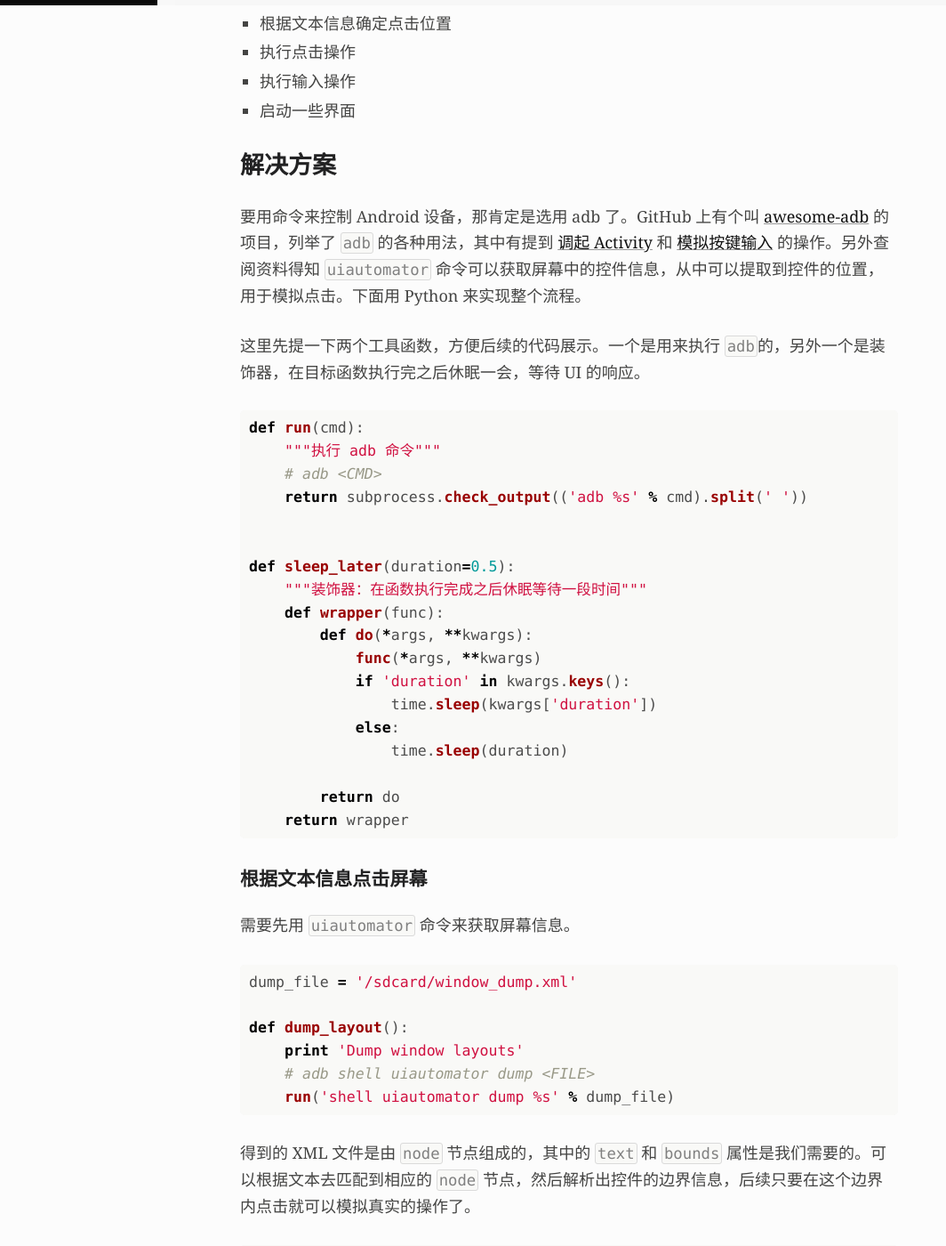
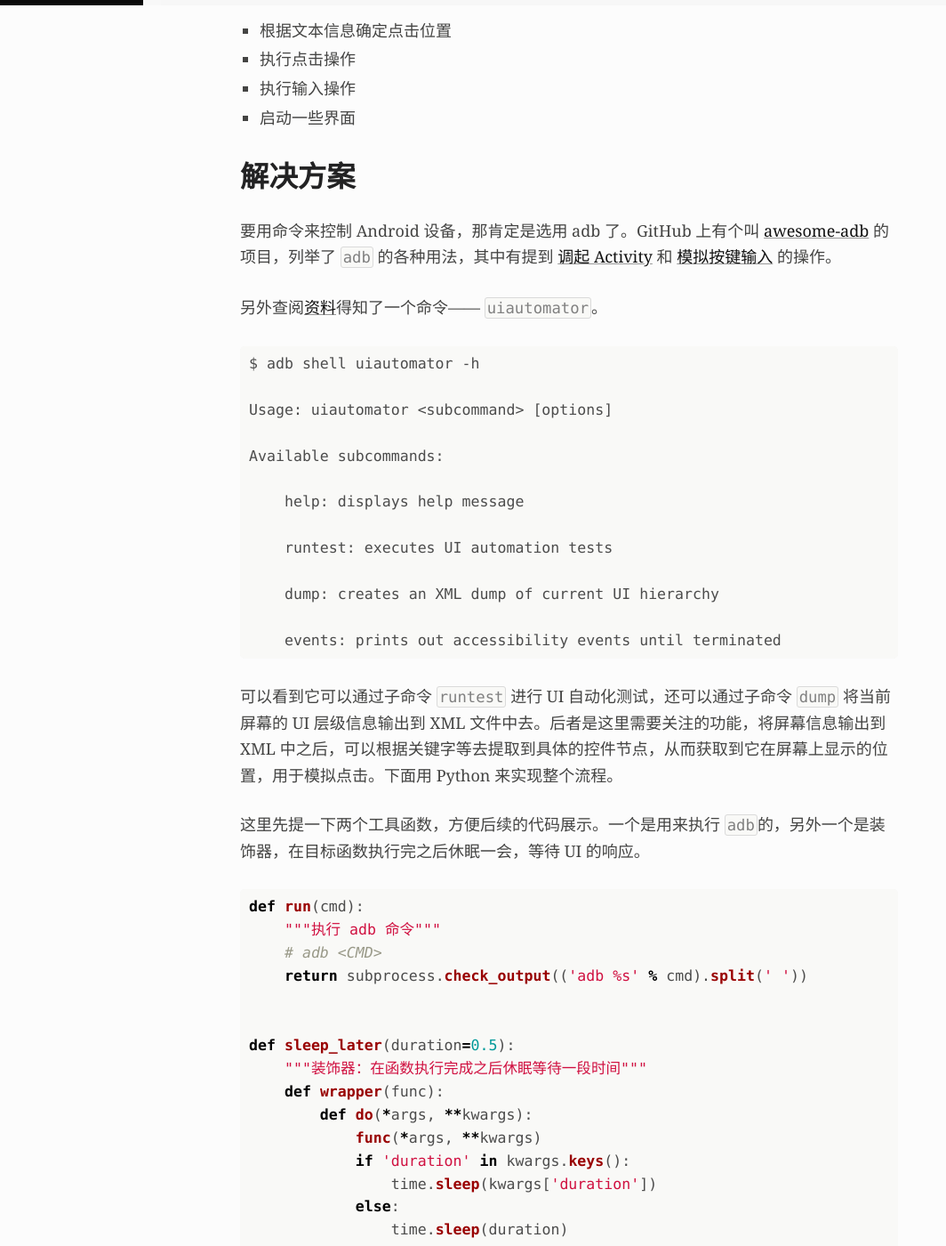
Before and after one commit to bruce3x/bruce3x.github.io, a Jekyll site: the page built from _posts/2016-12-05-use-uiautomator-in-android.md, in a window 1280 px wide and 1400 px high, scrolled down 840 px. Shown: the whole window at 89% size, without its empty margins (0-1064 px from the left). Built offline with Jekyll 4.4.1, drawn with Linux system fonts in a browser that asks for light colours; comment, search, counter and statistics services are not loaded; some of the changed text lies outside the part shown.

Commit message:
update article

````diff
--- a/_posts/2016-12-05-use-uiautomator-in-android.md
+++ b/_posts/2016-12-05-use-uiautomator-in-android.md
@@ -24,9 +24,29 @@ categories: Dev
 - 执行输入操作
 - 启动一些界面
 
-## 解决方案
+# 解决方案
 
-要用命令来控制 Android 设备，那肯定是选用 adb 了。GitHub 上有个叫 [awesome-adb](https://github.com/mzlogin/awesome-adb) 的项目，列举了 `adb` 的各种用法，其中有提到 [调起 Activity](https://github.com/mzlogin/awesome-adb#%E8%B0%83%E8%B5%B7-activity) 和 [模拟按键输入](https://github.com/mzlogin/awesome-adb#%E6%A8%A1%E6%8B%9F%E6%8C%89%E9%94%AE%E8%BE%93%E5%85%A5) 的操作。另外查阅资料得知 `uiautomator` 命令可以获取屏幕中的控件信息，从中可以提取到控件的位置，用于模拟点击。下面用 Python 来实现整个流程。
+要用命令来控制 Android 设备，那肯定是选用 adb 了。GitHub 上有个叫 [awesome-adb](https://github.com/mzlogin/awesome-adb) 的项目，列举了 `adb` 的各种用法，其中有提到 [调起 Activity](https://github.com/mzlogin/awesome-adb#%E8%B0%83%E8%B5%B7-activity) 和 [模拟按键输入](https://github.com/mzlogin/awesome-adb#%E6%A8%A1%E6%8B%9F%E6%8C%89%E9%94%AE%E8%BE%93%E5%85%A5) 的操作。
+
+另外查阅[资料](https://testerhome.com/topics/1047)得知了一个命令—— `uiautomator`。
+
+```
+$ adb shell uiautomator -h
+
+Usage: uiautomator <subcommand> [options]
+
+Available subcommands:
+
+    help: displays help message
+
+    runtest: executes UI automation tests
+
+    dump: creates an XML dump of current UI hierarchy
+
+    events: prints out accessibility events until terminated
+```
+
+可以看到它可以通过子命令 `runtest` 进行 UI 自动化测试，还可以通过子命令 `dump` 将当前屏幕的 UI 层级信息输出到 XML 文件中去。后者是这里需要关注的功能，将屏幕信息输出到 XML 中之后，可以根据关键字等去提取到具体的控件节点，从而获取到它在屏幕上显示的位置，用于模拟点击。下面用 Python 来实现整个流程。
 
 这里先提一下两个工具函数，方便后续的代码展示。一个是用来执行 `adb`的，另外一个是装饰器，在目标函数执行完之后休眠一会，等待 UI 的响应。
 
@@ -51,7 +71,7 @@ def sleep_later(duration=0.5):
     return wrapper
 ```
 
-### 根据文本信息点击屏幕
+## 根据文本信息点击屏幕
 
 需要先用 `uiautomator` 命令来获取屏幕信息。
 
@@ -114,7 +134,6 @@ def point_in_bounds(bounds):
     return (points[0] + points[2]) / 2, (points[1] + points[3]) / 2
 ```
 
-
 再用 `input` 命令，结合上面的几个函数，可以完成这个需求了。
 
 ```python
@@ -131,12 +150,11 @@ def click_with_keyword(keyword, dump=True, **kwargs):
     run('shell input tap %d %d' % point)
 ```
 
-### 模拟输入
+## 模拟输入
 
 这个比较简单，直接使用 `input text` 命令。另外还实现了模拟按返回键。
 
-``` python
-
+```python
 @sleep_later()
 def keyboard_input(text):
     # adb shell input text <string>
@@ -149,11 +167,11 @@ def keyboard_back():
     run('shell input keyevent 4')
 ```
 
-### 停止应用、清除数据、启动 Activity
+## 停止应用、清除数据、启动 Activity
 
 这一些命令操作，按照 [awesome-adb](https://github.com/mzlogin/awesome-adb) 的文档执行就好。
 
-``` python
+```python
 @sleep_later()
 def force_stop(package):
     print 'Force stop %s' % package
@@ -188,7 +206,7 @@ def open_app_detail(package):
     run('shell am start -a %s -d %s' % (intent_action, intent_data))
 ```
 
-### 拼装整个流程
+## 拼装整个流程
 
 ```python
 target_package = 'com.mingdao'
@@ -226,18 +244,17 @@ def main():
 
 前面把各种操作写好，主流程就很清晰啦，照着手动操作的过程，一步一步调函数就好了。
 
-### 效果图
+## 效果图
 
 ![screenshot](http://ww2.sinaimg.cn/large/65e4f1e6jw1faf8l8gwbng20ry0i2e7c.gif)
 
-
-## 后记
+# 后记
 
 脚本实现后的第二天，我就用了它不下 20 次，感觉爽极了。不用做那么多重复的操作，趁着空闲喝点水，刷个知乎，太美好了😄~
 
 > 源码地址：[ui_automator.py · brucezz/SomeScripts](https://github.com/brucezz/SomeScripts/blob/master/ui_automator.py)
 
-## Reference
+# Reference
 
 - [awesome-adb](https://github.com/mzlogin/awesome-adb)
 - [通过 python 调用 adb 命令实现用元素名称、id、class 定位元素 · TesterHome](https://testerhome.com/topics/1047)
````
Also changed, not shown: other parts of _posts/2016-12-05-use-uiautomator-in-android.md (+4 -4 lines).
